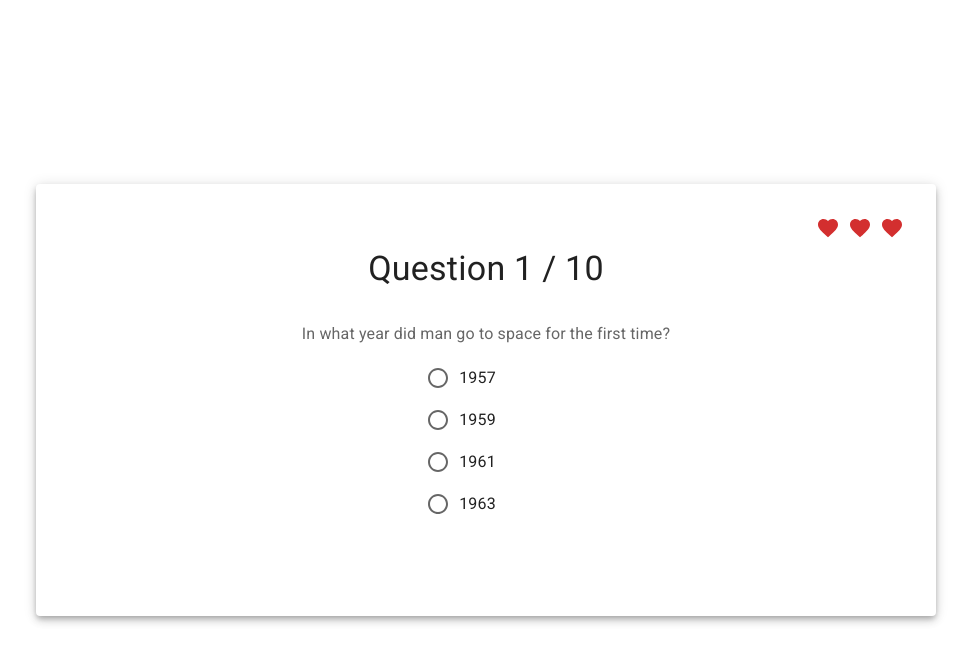
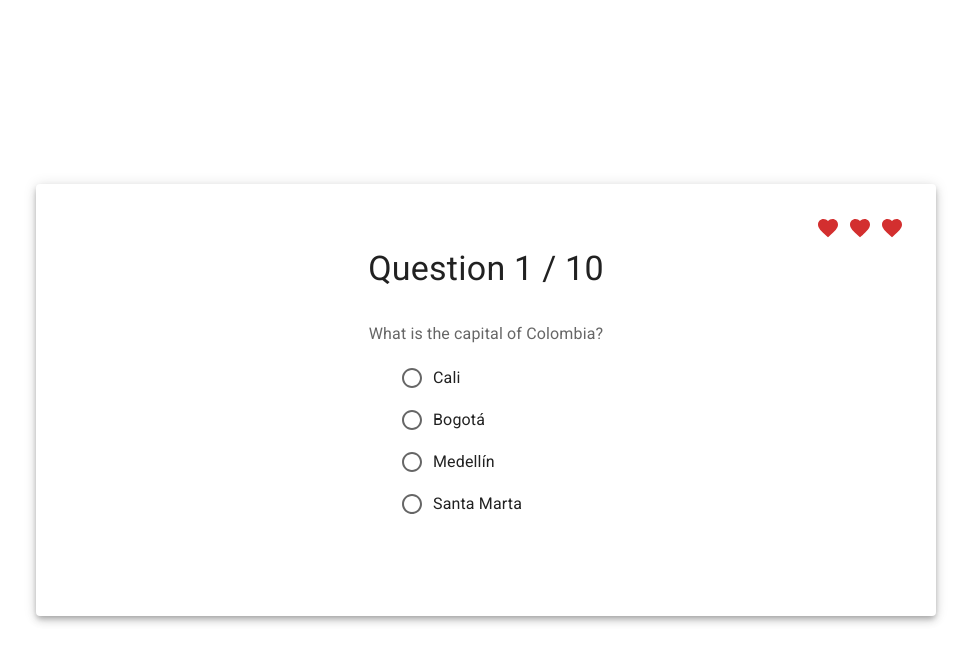
Before and after one commit to sulik/interactive-quiz, a React (Create React App) app: page / in a window 1280 px wide. Both pictures are taken after a click on the button "START". Shown: the top 662 px of the page, without its empty margins (154-1125 px from the left). Built offline with nearby package versions, Linux system fonts and the light colour scheme.

Commit message:
Pass question weight when answering, store points for question in context

```diff
--- a/src/components/Question.tsx
+++ b/src/components/Question.tsx
@@ -5,12 +5,15 @@ import { QUESTIONS } from '../data/questions';
 import { Types } from '../providers/quiz.reducer';
 import { QuestionForm } from './QuestionForm';
 
+const sortedQuestions = QUESTIONS.sort((a, b) =>
+  a.weight < b.weight ? -1 : 1
+);
+
 export const Question = ({ onViewResults }: { onViewResults: () => void }) => {
   const [{ answers }, dispatch] = useQuizProvider();
-
   const [questionNumber, setQuestionNumber] = useState(0);
 
-  const question = QUESTIONS[questionNumber];
+  const question = sortedQuestions[questionNumber];
   const answer = answers.find(({ id }) => id === question.id);
   const isLastQuestion = questionNumber + 1 === QUESTIONS.length;
 
@@ -20,12 +23,13 @@ export const Question = ({ onViewResults }: { onViewResults: () => void }) => {
         type: Types.Answer,
         payload: {
           id: question.id,
+          weight: question.weight,
           answer,
           valid,
         },
       });
     },
-    [question.id, dispatch]
+    [dispatch, question.id, question.weight]
   );
 
   const handleNextQuestion = () => {
--- a/src/providers/quiz.reducer.ts
+++ b/src/providers/quiz.reducer.ts
@@ -4,6 +4,7 @@ type Answer = {
   id: string;
   answer: number;
   valid: boolean;
+  points: number;
 };
 
 export interface QuizState {
@@ -32,6 +33,7 @@ type QuizPayload = {
     id: string;
     answer: number;
     valid: boolean;
+    weight: number;
   };
   [Types.Reset]: undefined;
 };
@@ -53,6 +55,7 @@ export const quizReducer = (state: QuizState, action: QuizActions) => {
             id: action.payload.id,
             answer: action.payload.answer,
             valid: action.payload.valid,
+            points: action.payload.valid ? action.payload.weight * 100 : 0,
           },
         ],
         health: !action.payload.valid ? state.health - 1 : state.health,
```
